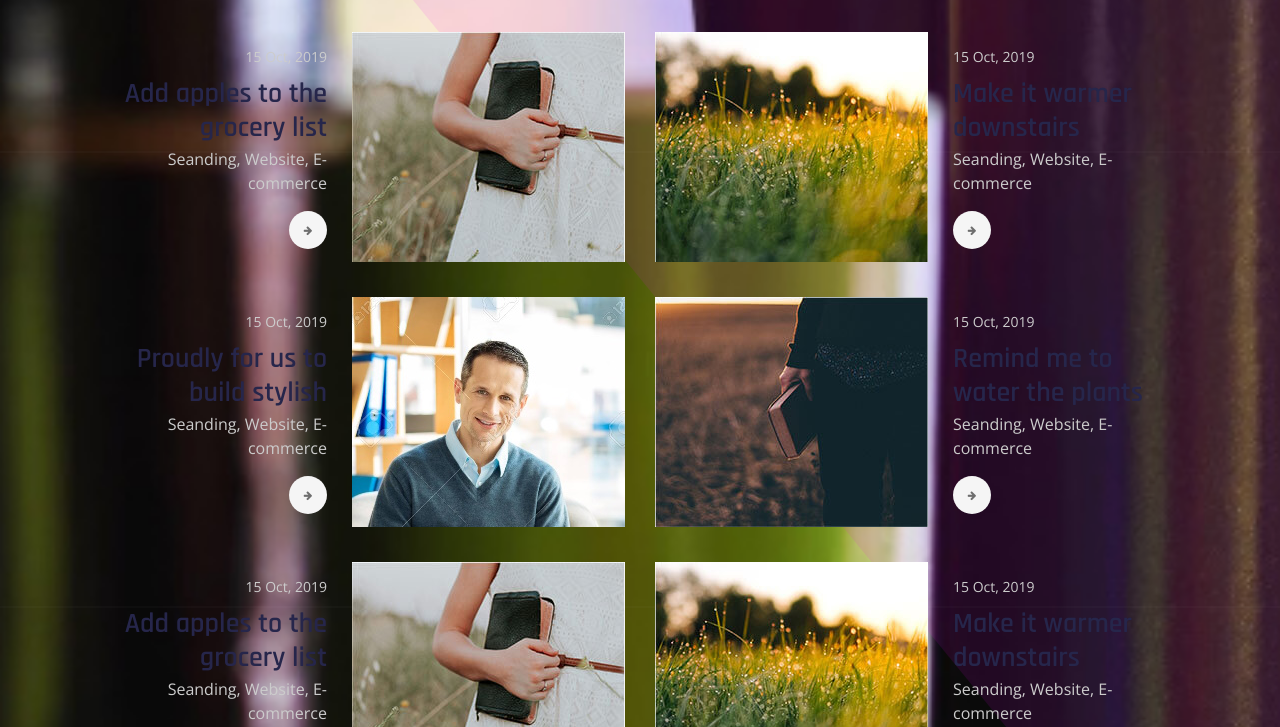
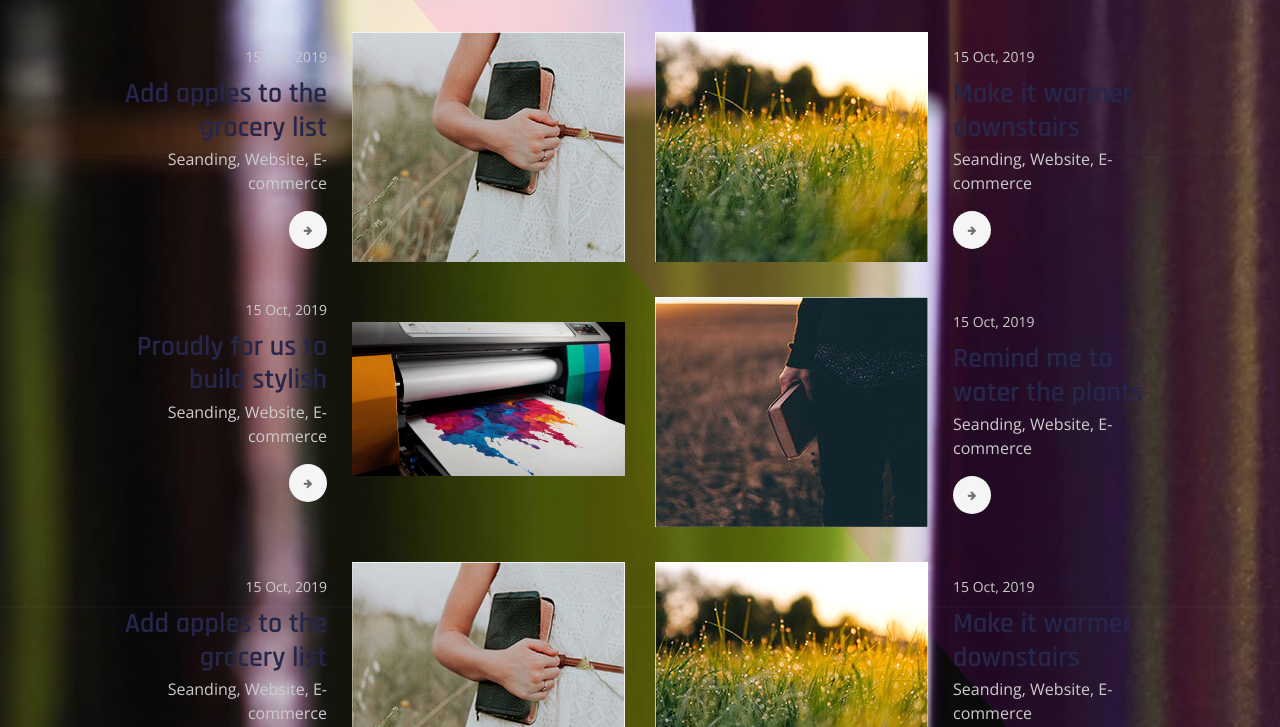
Before and after one commit to NeoFestivals/Website-Steinle, a plain HTML site: page Leistungen.html in a window 1280 px wide. Shown: the part 506-1233 px from the top of the page. Drawn offline with nearby package versions, Linux system fonts and the light colour scheme.

```diff
--- a/Leistungen.html
+++ b/Leistungen.html
@@ -158,7 +158,7 @@
                                 <a class="post-btn" href="#"><i class="fa fa-arrow-right"></i></a>
                             </div>
                             <div class="post-thumb">
-                                    <img class="img-fluid" src="assets/images/post1.jpg" alt="Post 1">
+                                <img class="img-fluid" src="assets/images/copyshop.jpg" alt="Post 1">
                             </div>
                         </div>
                     </div>
@@ -209,6 +209,7 @@
                 </div>
                 <div class="text-center">
                     <a href="#" class="btn btn-primary">See More</a>
+                </div>
             </div>
         </div>
     </section>
```
Lines whose indentation alone changed are shown as unchanged.
